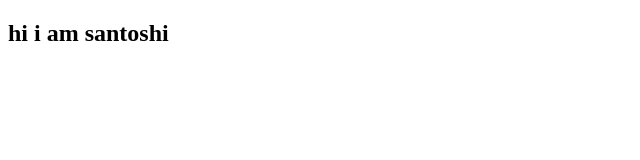
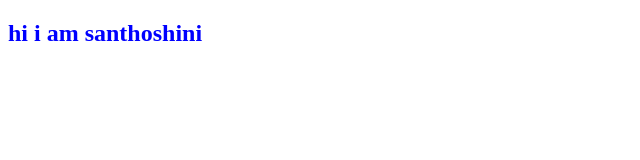
Before and after one commit to santhoshini-65/First-project, a plain HTML site: page index.html in a window 1280 px wide. Shown: the whole page, without its empty margins (0-640 px from the left). Drawn offline with Linux system fonts and the light colour scheme.

Commit message:
index html with css

```diff
--- a/index.html
+++ b/index.html
@@ -4,8 +4,9 @@
     <meta charset="UTF-8">
     <meta name="viewport" content="width=device-width, initial-scale=1.0">
     <title>Document</title>
+    <link rel="stylesheet" href="styles.css">
 </head>
 <body>
-    <h2>hi i am santoshi</h2>
+    <h2>hi i am santhoshini</h2>
 </body>
 </html>
--- /dev/null
+++ b/styles.css
@@ -0,0 +1,3 @@
+*{
+    color:blue;
+}
```
